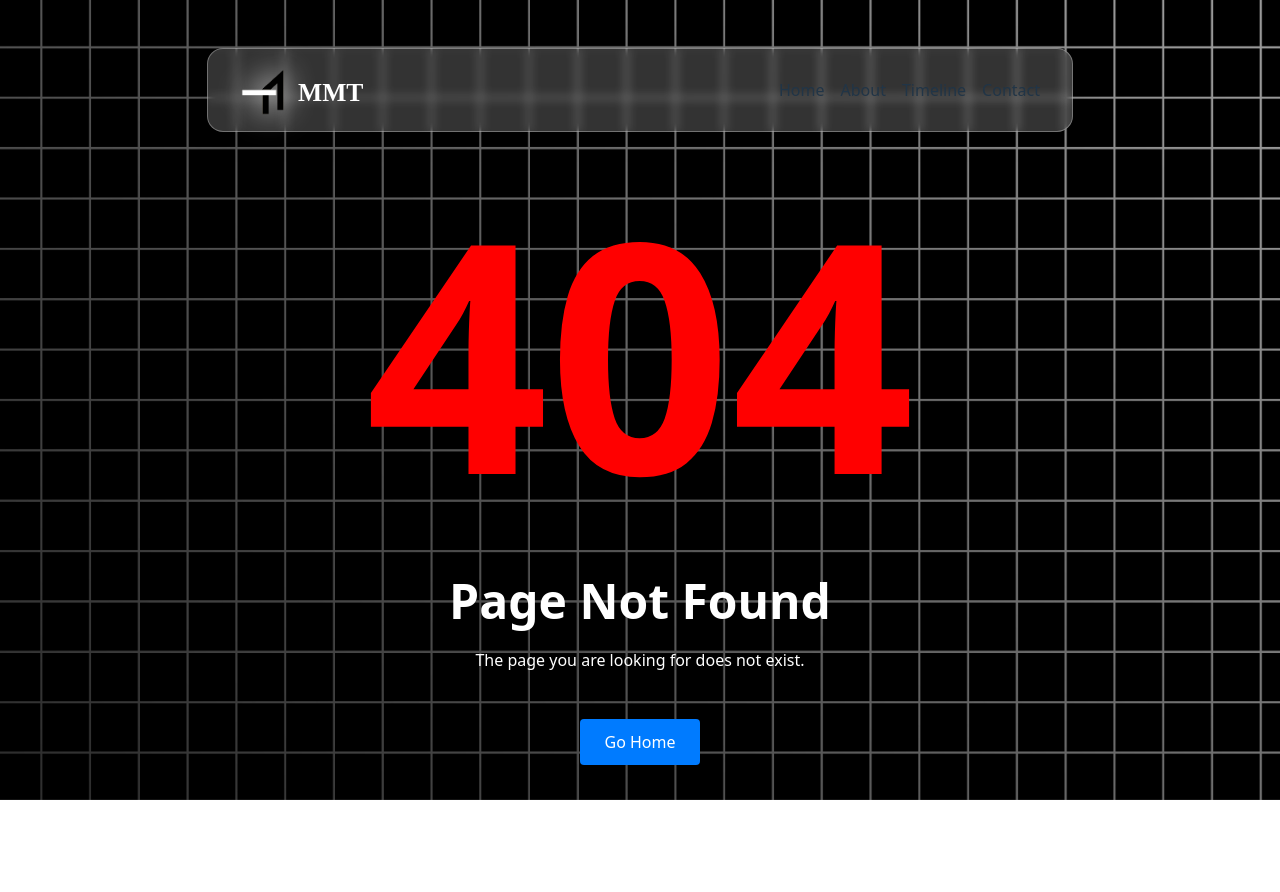
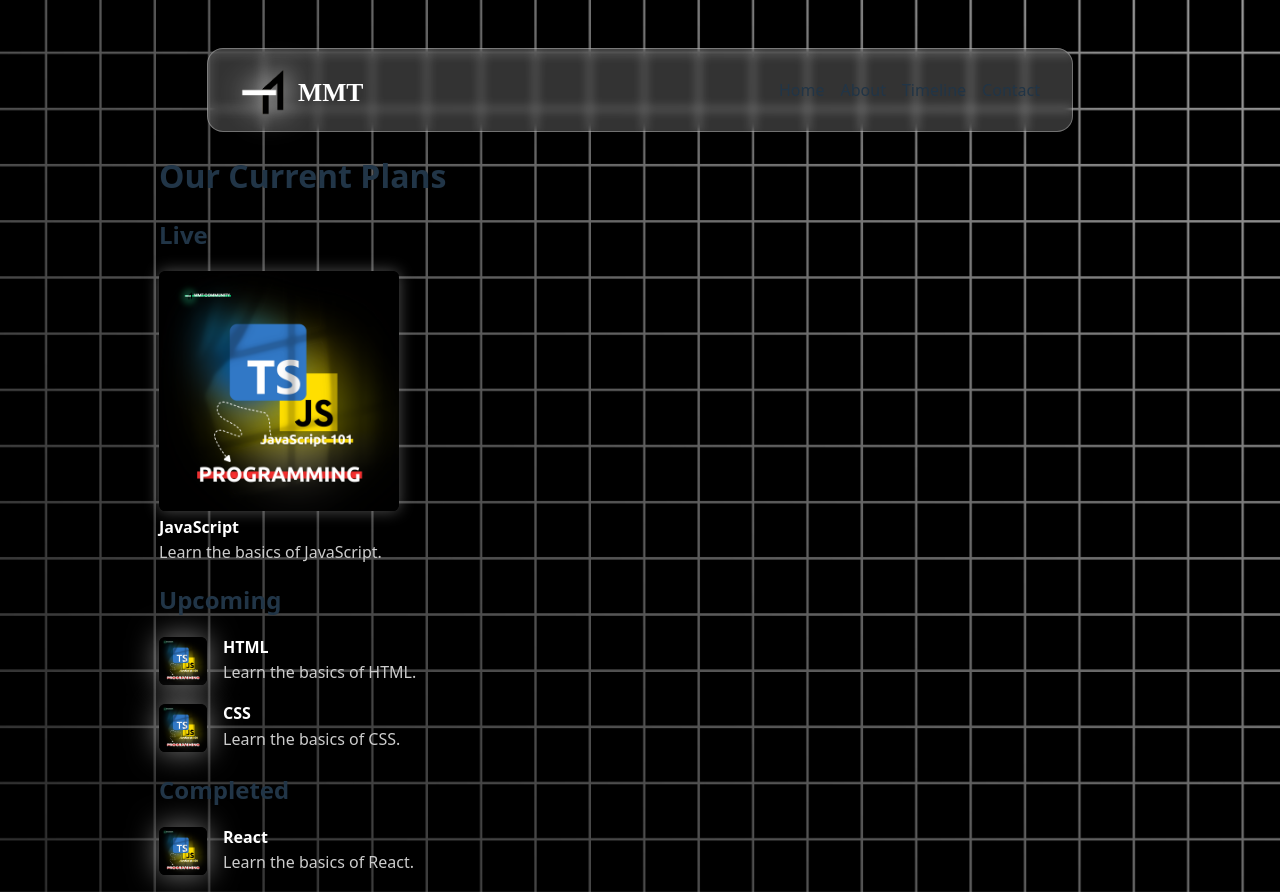
Before and after one commit to mt9ing/mmt-website, a React (Vite) app: page /timeline in a window 1280 px wide. Before the commit this address had no page. Before the commit the page ends 800 px from the top, so only its background shows below. Built offline with nearby package versions, Linux system fonts and the light colour scheme.

Commit message:
added timeline page

```diff
--- a/src/Router.jsx
+++ b/src/Router.jsx
@@ -4,6 +4,7 @@ import About from './pages/about.page.jsx'
 import Contact from './pages/contact.page.jsx'
 import Home from './pages/home.page'
 import NotFoundPage from './pages/notFound.page.jsx'
+import Timeline from './pages/timeline.page.jsx'
 
 export default function Router() {
   if (screen.width < 500) {
@@ -30,6 +31,7 @@ export default function Router() {
         <Route path="/" element={<Home />} />
         <Route path="/about" element={<About />} />
         <Route path="/contact" element={<Contact />} />
+        <Route path="/timeline" element={<Timeline />} />
         {/* Add more routes as needed */}
         <Route path="*" element={<NotFoundPage />} />
       </Routes>
--- a/src/index.css
+++ b/src/index.css
@@ -397,3 +397,57 @@ header {
     color: #ccc;
   }
 }
+
+.live-plans {
+  ul {
+    list-style: none;
+    padding: 0;
+  }
+  li {
+    align-items: center;
+    margin: 1rem 0;
+    img {
+      width: 15rem;
+      height: 15rem;
+      margin-right: 1rem;
+      border-radius: 0.4rem;
+      box-shadow: 0 0 15px 0px rgba(163, 163, 163, 0.5);
+    }
+    h4 {
+      margin: 0;
+      color: white;
+    }
+    p {
+      margin: 0.2rem 0;
+      color: #ccc;
+    }
+  }
+}
+
+.upcoming-plans,
+.completed-plans {
+  ul {
+    list-style: none;
+    padding: 0;
+  }
+  li {
+    display: flex;
+    align-items: center;
+    margin: 1rem 0;
+    img {
+      width: 3rem;
+      height: 3rem;
+      margin-right: 1rem;
+      border-radius: 0.4rem;
+      box-shadow: 0 0 30px 0px rgba(255, 255, 255, 0.5);
+    }
+    h4 {
+      margin: 0;
+      color: white;
+    }
+    p {
+      margin: 0.2rem 0;
+      color: #ccc;
+    }
+  }
+}
--- /dev/null
+++ b/src/pages/timeline.page.jsx
@@ -0,0 +1,50 @@
+export default function Timeline() {
+  return (
+    <>
+      <h1>Our Current Plans</h1>
+
+      <div className="live-plans">
+        <h2>Live</h2>
+        <ul>
+          <li>
+            <img src="/JS.png" alt="JS" />
+            <h4>JavaScript</h4>
+            <p>Learn the basics of JavaScript.</p>
+          </li>
+        </ul>
+      </div>
+      <div className="upcoming-plans">
+        <h2>Upcoming</h2>
+        <ul>
+          <li>
+            <img src="/JS.png" alt="HTML" />
+            <div>
+              <h4>HTML</h4>
+              <p>Learn the basics of HTML.</p>
+            </div>
+          </li>
+          <li>
+            <img src="/JS.png" alt="CSS" />
+            <div>
+              {' '}
+              <h4>CSS</h4>
+              <p>Learn the basics of CSS.</p>
+            </div>
+          </li>
+        </ul>
+      </div>
+      <div className="completed-plans">
+        <h2>Completed</h2>
+        <ul>
+          <li>
+            <img src="/JS.png" alt="React" />
+            <div>
+              <h4>React</h4>
+              <p>Learn the basics of React.</p>
+            </div>
+          </li>
+        </ul>
+      </div>
+    </>
+  )
+}
```
Also changed, not shown: public/JS.png (added).
